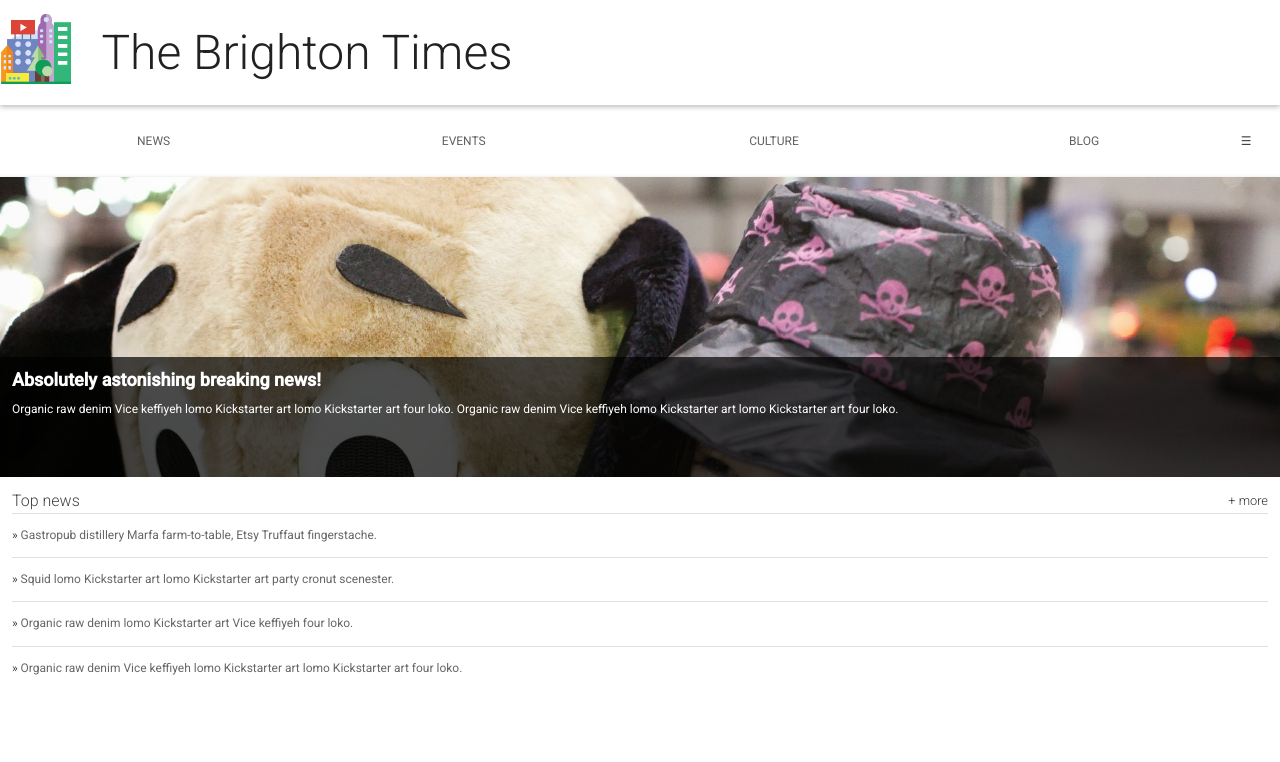
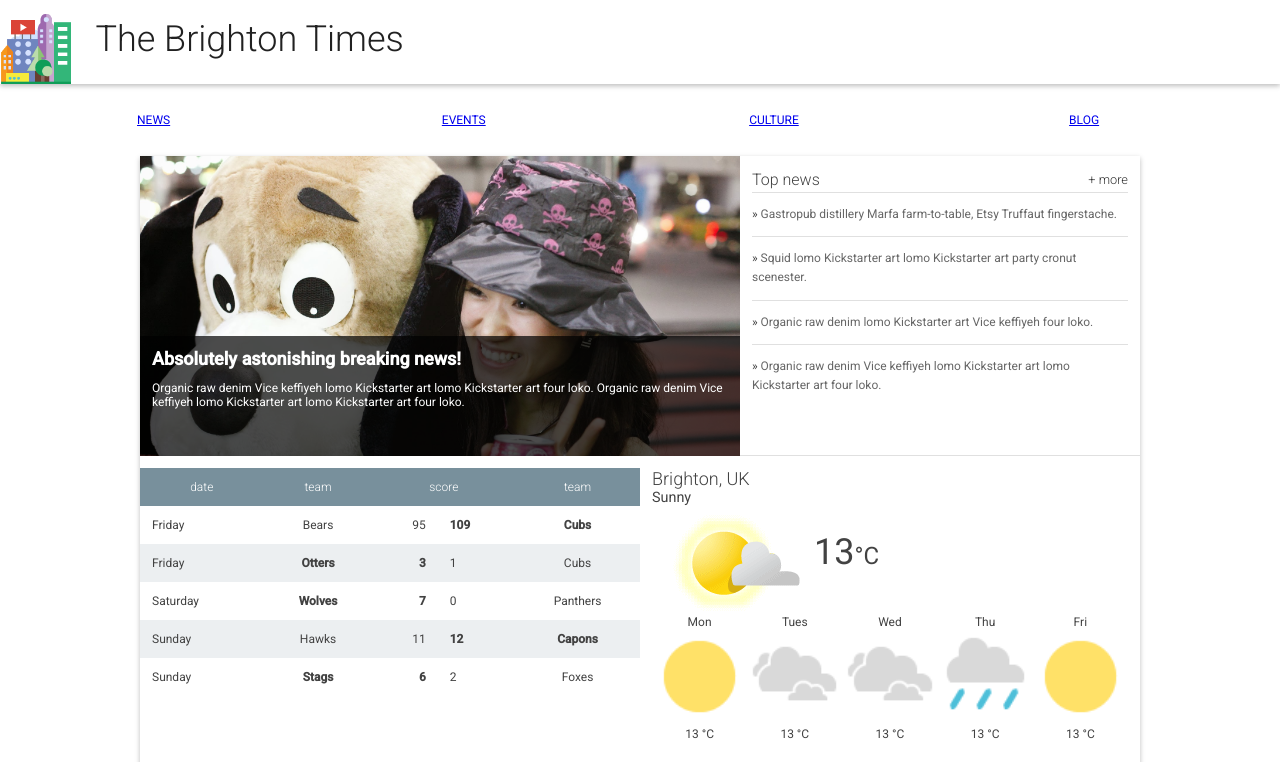
Before and after one commit to MatthewCranford/fend-quiz-hometown, a plain HTML site: page index.html in a window 1280 px wide. Shown: the top 762 px of the page. Drawn offline with Linux system fonts and the light colour scheme.

Commit message:
Quiz part 2

```diff
--- a/index.html
+++ b/index.html
@@ -20,12 +20,13 @@
     </header>
 
     <nav id="drawer" class="nav">
+			<div class="hamburger"><a href="#">☰</a></div>
       <ul class="nav__list">
         <li class="nav__item"><a href="#">News</a></li>
         <li class="nav__item"><a href="#">Events</a></li>
         <li class="nav__item"><a href="#">Culture</a></li>
 				<li class="nav__item"><a href="#">Blog</a></li>
-				☰
+
       </ul>
     </nav>
 
--- a/main.css
+++ b/main.css
@@ -49,13 +49,16 @@ ul {
 .header {
   box-shadow: 0 2px 5px rgba(0, 0, 0, 0.26);
   min-height: 56px;
-  transition: min-height 0.3s;
+	transition: min-height 0.3s;
+
 }
 
 .header__inner {
   width: 100%;
   margin-left: auto;
-  margin-right: auto;
+	margin-right: auto;
+	display: flex;
+	flex-wrap: nowrap;
 }
 
 .header__logo {
@@ -67,7 +70,7 @@ ul {
 
 .header__title {
   font-weight: 300;
-  font-size: 4em;
+  font-size: 3em;
   margin: 0.5em 0.25em;
   display: inline-block;
   color: #212121;
@@ -83,14 +86,31 @@ ul {
 .nav {
   width: 100%;
   margin-left: auto;
-  margin-right: auto;
+	margin-right: auto;
+	display: flex;
+	justify-content: flex-end;
 }
 
 .nav__list {
   width: 100%;
   padding: 0;
-  margin: 0;
+	margin: 0;
+	display: none;
 }
+
+.hamburger {
+	padding: 24px;
+	line-height: 24px;
+	font-size: 3em;
+}
+
+.hamburger a {
+	text-decoration: none;
+	color: #616161;
+	cursor: pointer;
+}
+
+
 
 .nav__item {
   box-sizing: border-box;
@@ -102,7 +122,7 @@ ul {
 	text-transform: uppercase;
 }
 
-.nav a {
+.nav nav__item a {
   text-decoration: none;
 	color: #616161;
 	padding: 1.5em;
@@ -374,3 +394,32 @@ footer a {
 	color: #333;
 	padding: 1.5em;
 }
+
+@media screen and (min-width: 750px) {
+
+	.nav__list {
+		display: inline-block;
+	}
+	.hamburger {
+		display: none;
+	}
+
+	.hero {
+		width: 60%;
+	}
+	.top-news {
+		width: 40%;
+	}
+	.scores {
+    width: 50%;
+	}
+	.weather {
+		width: 50%;
+	}
+}
+
+@media screen and (min-width: 1000px) {
+	main {
+		width: 1000px;
+	}
+}
```
